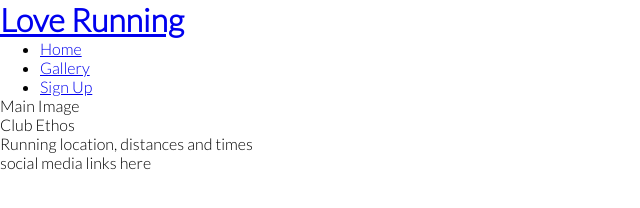
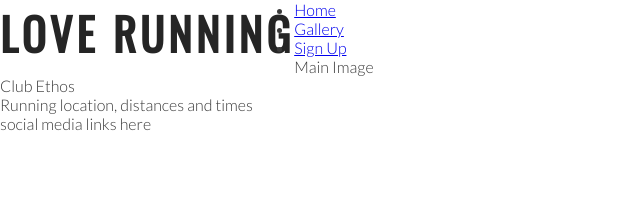
Before and after one commit to Jaredslocker21/loverunnin, a plain HTML site: page index.html in a window 1280 px wide. Shown: the whole page, without its empty margins (0-640 px from the left). Drawn offline with nearby package versions, Linux system fonts and the light colour scheme.

Commit message:
Addstyle for headings and logo

```diff
--- a/assets/css/style.css
+++ b/assets/css/style.css
@@ -7,5 +7,21 @@
 }
 body {
 font-family: Lato, sans-serif;
+font-weight: 300;
+color: #3a3a3a;
+}
 
+/* headings and logo*/
+
+h1, h2 {
+
+    font-family: Oswald, sans-serif;
+    text-transform: uppercase;
+    letter-spacing: 4px;
+    color: #252525;
 }
+
+#logo {
+float: left;
+font-size: 280%;
+}
--- a/index.html
+++ b/index.html
@@ -15,7 +15,7 @@
 <body>
     <header>
         <a href="index.html">
-            <h1>Love Running</h1>
+            <h1 id="logo">Love Running</h1>
                 <nav>
                     <ul>
                         <li><a href="index.html">Home</a>
@@ -23,7 +23,8 @@
                         <li><a href="#">Gallery</a>
                         </li>
                         <li><a href="#"> Sign Up</a>
-                        </li>
+
+                    </li>
                     </ul>
                 </nav>
         </a>
```
